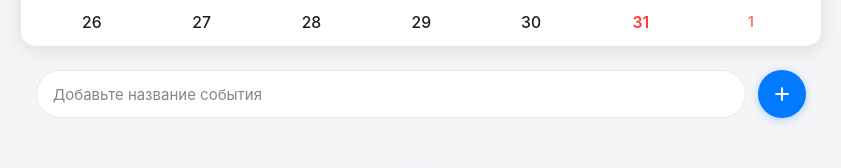
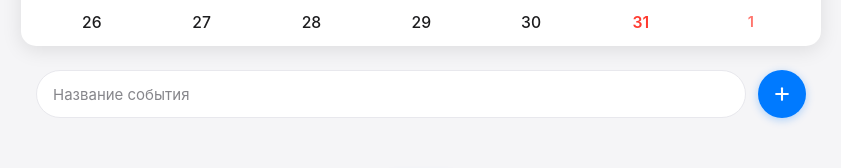
Before and after one commit to AdilBikeev/clock-calendar, a React (Vite) app: page / in a window 1280 px wide. Shown: the part 560-728 px from the top of the page, without its empty margins (219-1060 px from the left). Built offline with nearby package versions, Linux system fonts and the light colour scheme.

Commit message:
Обновил логику фокуса на названии события

```diff
--- a/src/components/CalendarApp.tsx
+++ b/src/components/CalendarApp.tsx
@@ -554,7 +554,7 @@ const CalendarApp: React.FC = () => {
         <input
           type="text"
           className="quick-add-event-input"
-          placeholder="Добавьте название события"
+          placeholder="Название события"
           value={quickEventTitle}
           onChange={(e) => setQuickEventTitle(e.target.value)}
           onKeyPress={(e) => {
--- a/src/components/EventModal.tsx
+++ b/src/components/EventModal.tsx
@@ -78,11 +78,12 @@ const EventModal: React.FC<EventModalProps> = ({
         // Предотвращаем движение через компенсацию
         fixOverlayPosition()
         // Сбрасываем scroll visual viewport если он изменился
-        if (window.visualViewport.scrollTop !== lastVisualViewportScrollY) {
+        const scrollTop = (window.visualViewport as any).scrollTop
+        if (scrollTop !== undefined && scrollTop !== lastVisualViewportScrollY) {
           // Не можем напрямую сбросить scrollTop visual viewport,
           // но можем компенсировать движение
           fixOverlayPosition()
-          lastVisualViewportScrollY = window.visualViewport.scrollTop
+          lastVisualViewportScrollY = scrollTop
         }
       }
     }
@@ -418,7 +419,7 @@ const EventModal: React.FC<EventModalProps> = ({
                 setTitleError(false)
               }
             }}
-            autoFocus
+            autoFocus={!event} // Автофокус только при создании нового события
           />
 
           <div className="event-modal-field">
```
